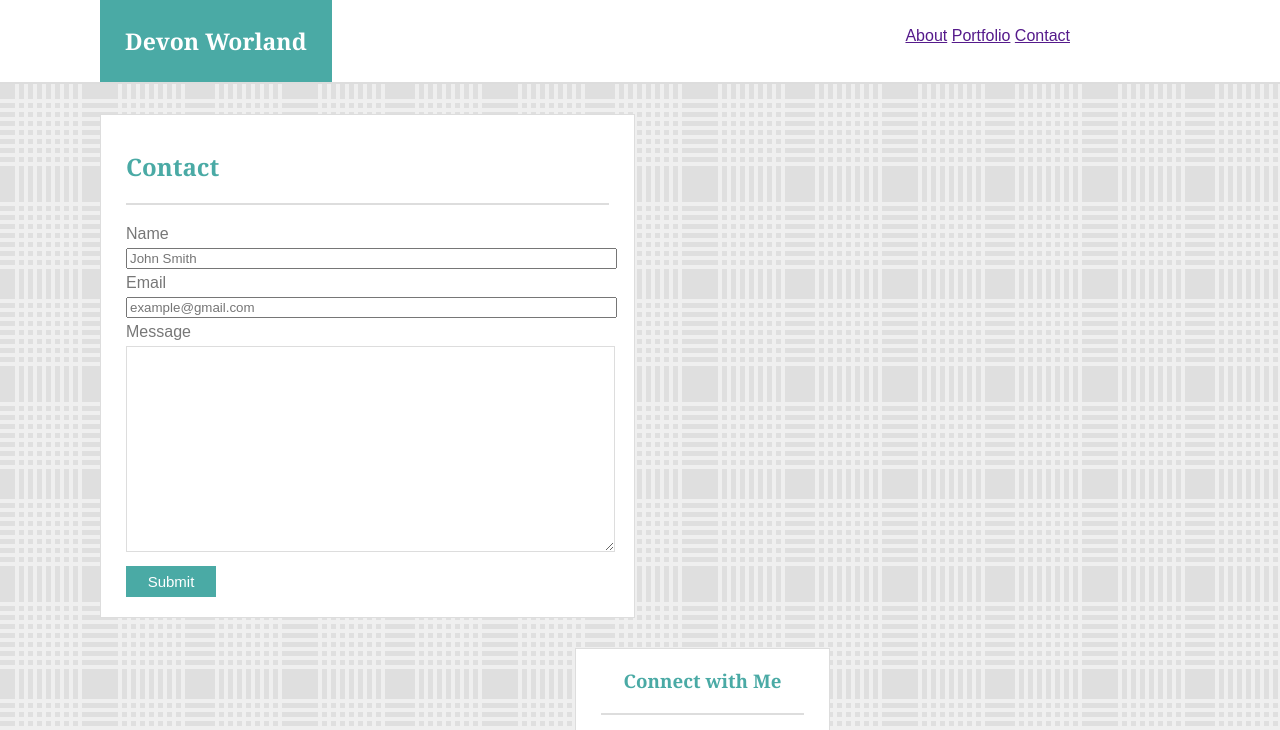
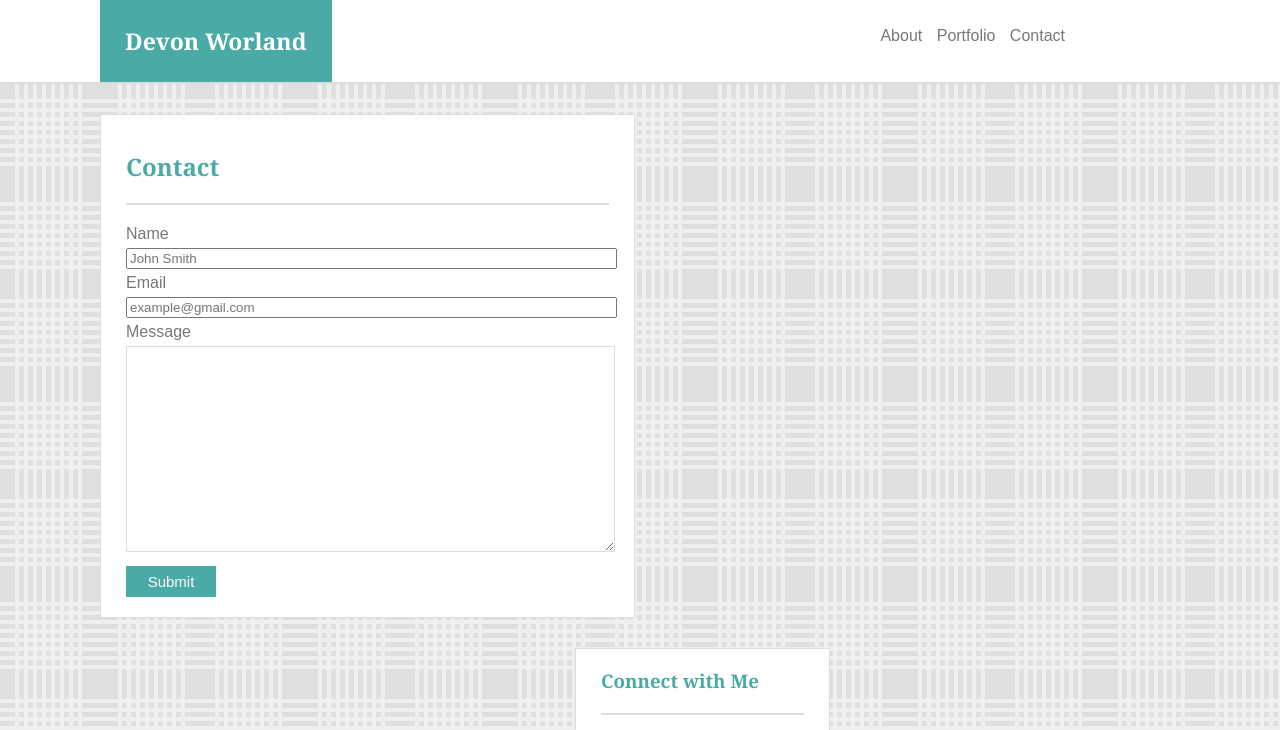
Before and after one commit to dworland/Basic-Portfolio, a plain HTML site: page contact.html in a window 1280 px wide. Shown: the top 730 px of the page. Drawn offline with Linux system fonts and the light colour scheme.

Commit message:
final edit

```diff
--- a/contact.html
+++ b/contact.html
@@ -15,9 +15,9 @@
 			<h1>Devon Worland</h1>
 
 			<nav>
-				<a href="">About</a>
-				<a href="">Portfolio</a>
-				<a href="">Contact</a>
+				<a class="navtext" href="https://dworland.github.io/Basic-Portfolio/index.html">About</a>
+				<a class="navtext" href="https://dworland.github.io/Basic-Portfolio/portfolio.html">Portfolio</a>
+				<a class="navtext" href="https://dworland.github.io/Basic-Portfolio/contact.html">Contact</a>
 			</nav>
 
 		</header>
@@ -54,7 +54,7 @@
 
 			<section class="connect">
 
-				<center><h3>Connect with Me</h3></center>
+				<h3>Connect with Me</h3>
 
 				<div class="flex-center">
 
```
Also changed, not shown: index.html (+4 -4 lines), portfolio.html (+3 -3 lines).
